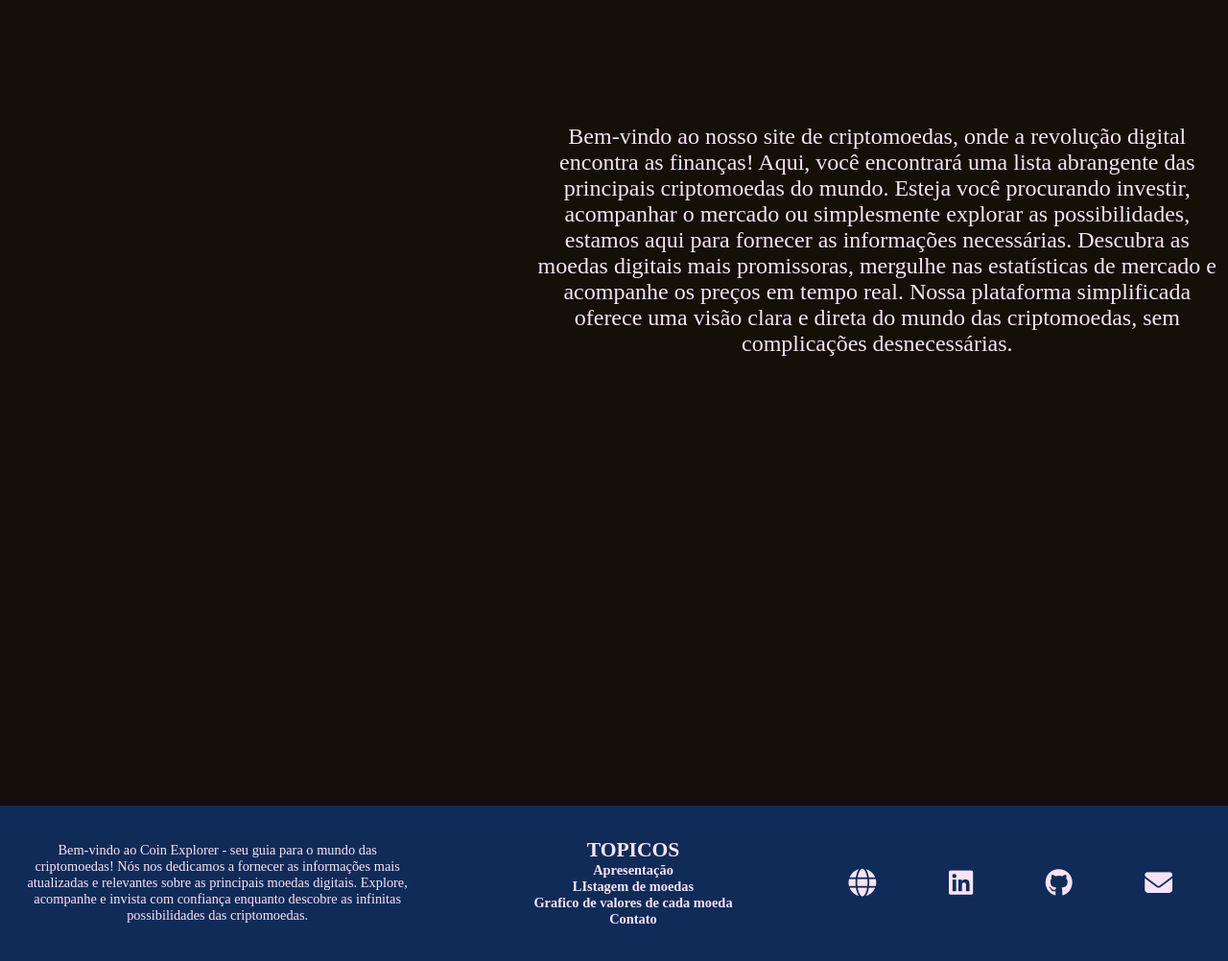
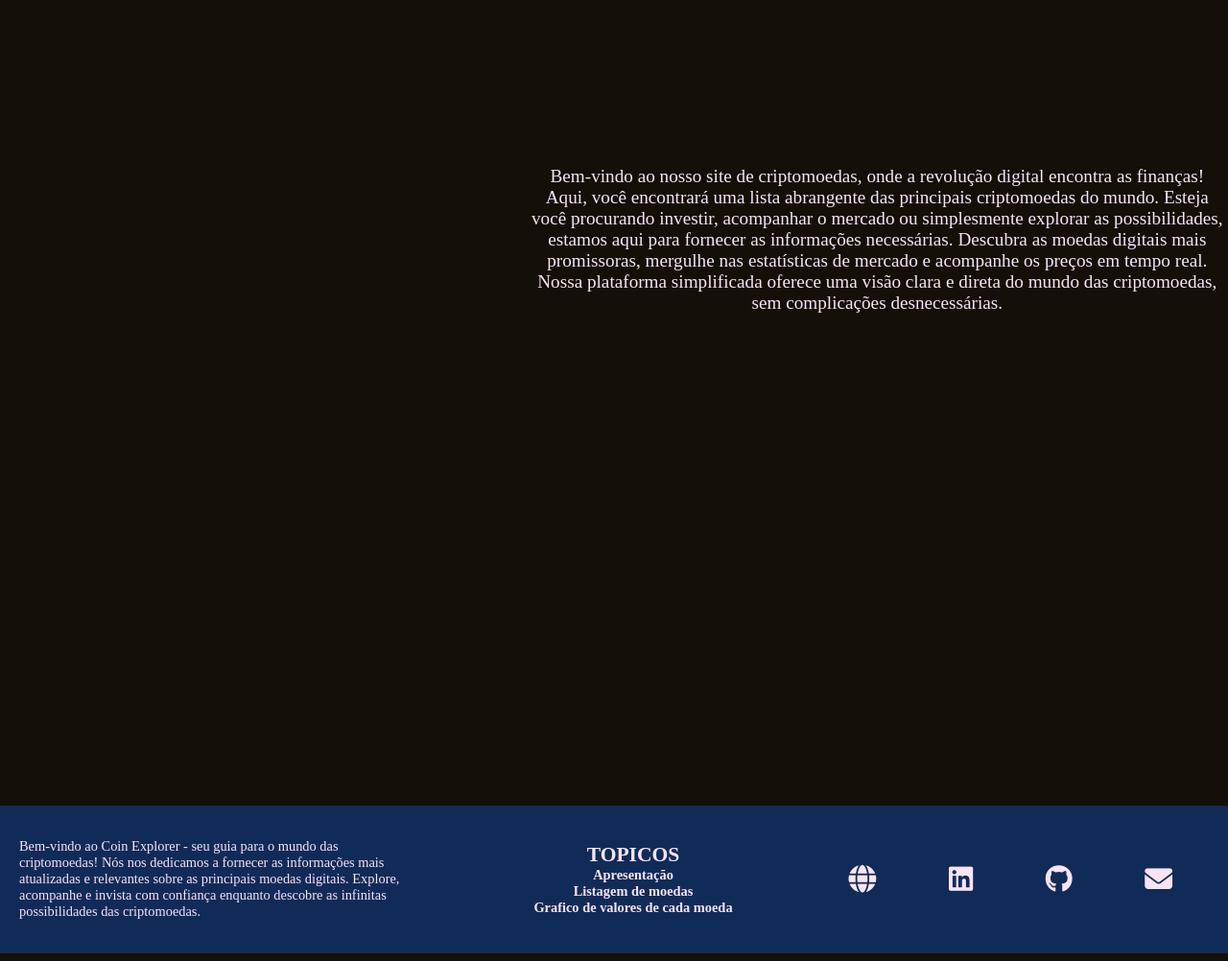
Before and after one commit to GilmarAlves99/Coin-Explorer, a plain HTML site: page src/index.html in a window 1280 px wide. Shown: the part 920-1922 px from the top of the page at 96% size. Drawn offline with nearby package versions, Linux system fonts and the light colour scheme; no server answers; a web font is replaced by a local one.

Commit message:
REFACTIR: Ajustando layout

```diff
--- a/src/index.html
+++ b/src/index.html
@@ -28,7 +28,7 @@
             </h1>
         </main>
         <aside class="criptos">
-            <h2>Criptomoedas:</h2>
+            <h2 id="lista">Criptomoedas:</h2>
             <div id="moedasAll">
 
             </div>
@@ -41,7 +41,7 @@
 
             </div>
         </section>
-        <aside>
+        <aside id="apresentacao">
 
             <p>
                 Bem-vindo ao nosso site de criptomoedas, onde a revolução digital encontra as finanças! Aqui, você encontrará uma lista abrangente das principais criptomoedas do mundo. Esteja você procurando investir, acompanhar o mercado ou simplesmente explorar as
@@ -52,7 +52,7 @@
         </aside>
 
     </article>
-    <main class="grafico">
+    <main class="grafico" id="graficoMoeda">
 
         <canvas id="myChart"></canvas>
 
@@ -69,11 +69,9 @@
 
             <ul>
                 <li>Topicos</li>
-                <li>Apresentação</li>
-                <li>LIstagem de moedas</li>
-                <li>Grafico de valores de cada moeda</li>
-
-                <li>Contato</li>
+                <li><a href="#apresentacao">Apresentação</a></li>
+                <li><a href="#lista">Listagem de moedas</a></li>
+                <li><a href="#graficoMoeda">Grafico de valores de cada moeda</a></li>
             </ul>
         </div>
         <div>
--- a/src/scss/paginainicial.scss
+++ b/src/scss/paginainicial.scss
@@ -148,6 +148,7 @@ body {
             flex-direction: column;
             justify-content: center;
             p {
+                font-size: 0.8em;
                 text-align: center;
                 padding: 5px;
             }
@@ -172,7 +173,6 @@ body {
         div {
             display: inherit;
             flex: 1;
-            text-align: center;
             font-size: 0.6em;
             justify-content: center;
             flex-direction: column;
@@ -181,6 +181,7 @@ body {
             }
             li {
                 font-weight: bold;
+                text-align: center;
             }
             li:first-child {
                 font-size: 1.5em;
--- a/src/scss/responsividade.scss
+++ b/src/scss/responsividade.scss
@@ -53,6 +53,7 @@
         footer {
             flex-direction: column;
             div {
+                font-size: 0.7em;
                 ul {
                     padding: 0;
                     margin-bottom: 20px;
```
Also changed, not shown: src/css/paginainicial.css, src/css/responsividade.css, 3 other files.
